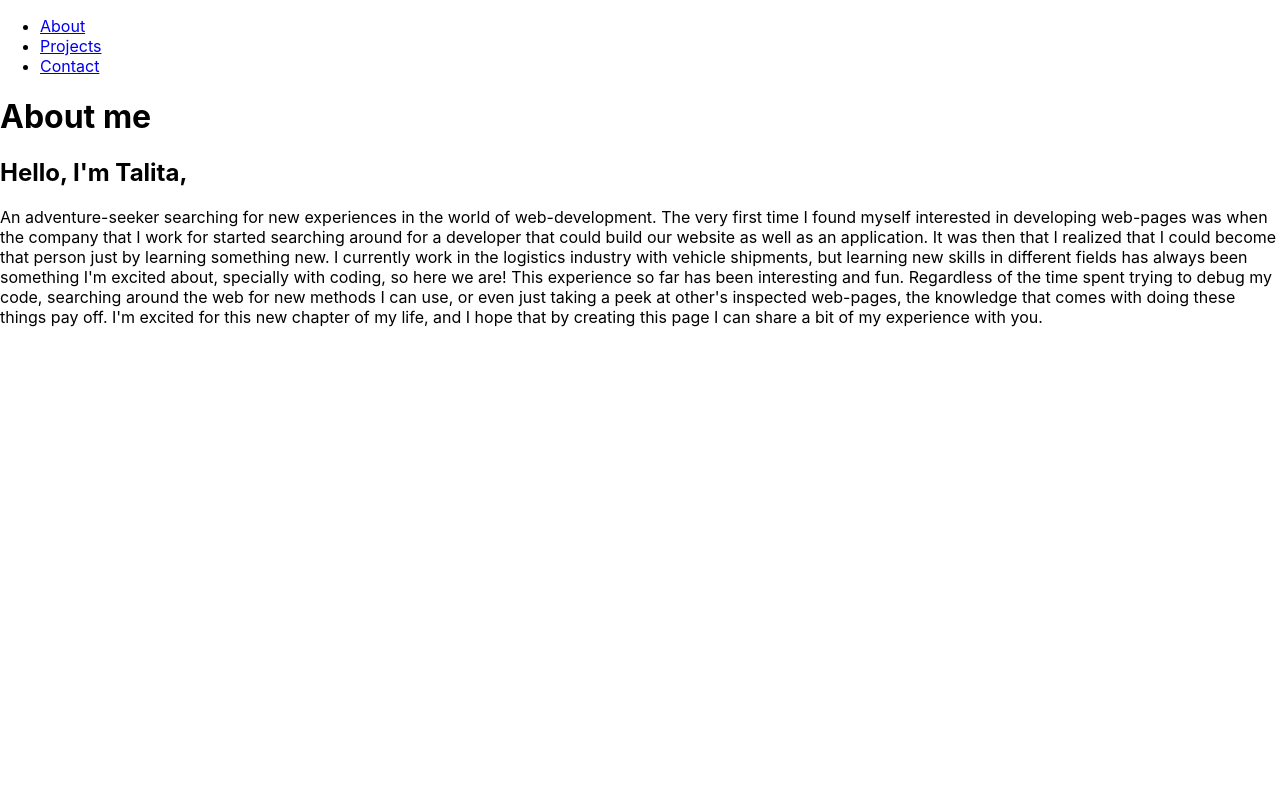
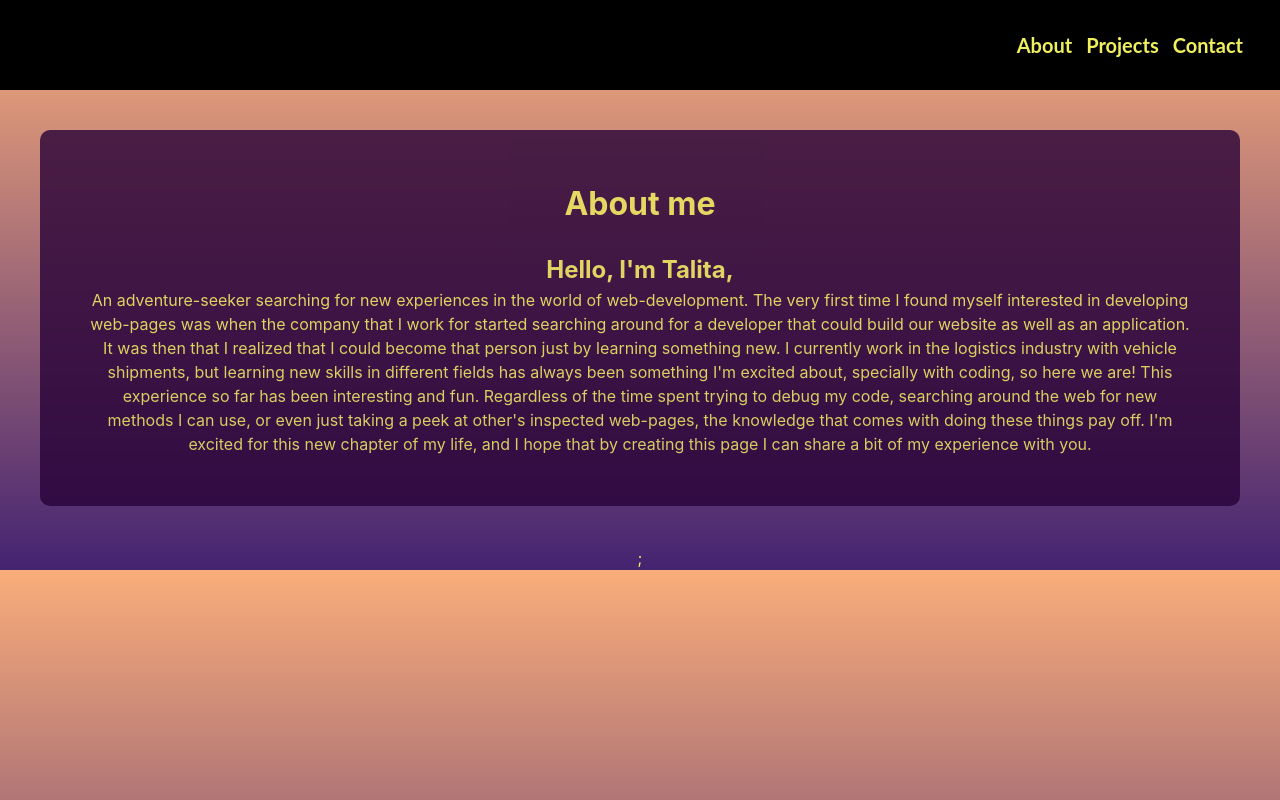
Before and after one commit to taliitacamargo/React-portfolio, a React (Create React App) app in the folder portfolio/: page / in a window 1280 px wide. Built offline with nearby package versions, Linux system fonts and the light colour scheme.

Commit message:
adding content

```diff
--- a/portfolio/src/App.css
+++ b/portfolio/src/App.css
@@ -1,38 +1,51 @@
-.App {
-  text-align: center;
+* {
+  box-sizing: border-box;
+  padding: 0;
+  margin: 0;
 }
 
-.App-logo {
-  height: 40vmin;
-  pointer-events: none;
+header {
+  padding: 30px;
+  text-align: center;
+  background: #000000;
+  font-size: 20px;
+  font-family: 'Lato', sans-serif;
+  font-weight: bold;
+  text-align: right;
 }
 
-@media (prefers-reduced-motion: no-preference) {
-  .App-logo {
-    animation: App-logo-spin infinite 20s linear;
-  }
+nav {
+    list-style-type: none;
 }
 
-.App-header {
-  background-color: #282c34;
-  min-height: 100vh;
-  display: flex;
-  flex-direction: column;
-  align-items: center;
-  justify-content: center;
-  font-size: calc(10px + 2vmin);
-  color: white;
+li {
+  display: inline;
+  margin: 7px;
 }
 
-.App-link {
-  color: #61dafb;
+a {
+  text-decoration: none;
+  color:#f0f05e;
 }
 
-@keyframes App-logo-spin {
-  from {
-    transform: rotate(0deg);
-  }
-  to {
-    transform: rotate(360deg);
-  }
+/* header styling ends here */
+
+body {
+text-align: center;
+color: #f0f05e;
+background: hsla(265, 53%, 29%, 1);
+background: linear-gradient(90deg, hsla(265, 53%, 29%, 1) 0%, hsla(24, 93%, 73%, 1) 100%);
+background: -moz-linear-gradient(90deg, hsla(265, 53%, 29%, 1) 0%, hsla(24, 93%, 73%, 1) 100%);
+background: -webkit-linear-gradient(90deg, hsla(265, 53%, 29%, 1) 0%, hsla(24, 93%, 73%, 1) 100%);
+filter: progid: DXImageTransform.Microsoft.gradient( startColorstr="#432371", endColorstr="#FAAE7B", GradientType=1 );
+line-height: 1.5;
+
 }
+
+.about-container {
+  background-color: #280238;
+  margin: 40px;
+  border-radius: 10px;
+  padding: 50px;
+  opacity: 80%
+}
--- a/portfolio/src/App.js
+++ b/portfolio/src/App.js
@@ -1,6 +1,16 @@
 import logo from './logo.svg';
 import TheContainer from './Components/TheContainer';
+import '../src/App.css';
+import backgroundVideo from '../src/Components/Content/knight.mp4';
 
-const App = () => <TheContainer/>;
+function App () {
+    return (
+<div>
+
+<TheContainer/>;
+
+</div>
+    )
+}
 
 export default App;
--- a/portfolio/src/Components/Content/About.js
+++ b/portfolio/src/Components/Content/About.js
@@ -1,9 +1,13 @@
 import React from 'react';
+
 
 export default function About() {
     return (
+
+        <div className = "about-container">
         <div>
             <h1>About me</h1>
+            <br/>
             <h2> Hello, I'm Talita,</h2>
             <p>
                 An adventure-seeker searching for new experiences in the world of web-development. The very first time I found myself interested in developing web-pages was when the company that I work for started searching around for a developer that could build our website as well as an application. It was then that I realized that I could become that person just by learning something new. I currently work in the logistics industry with vehicle shipments, but learning new skills in different fields has always been something I'm excited about, specially with coding, so here we are!
@@ -11,5 +15,6 @@ export default function About() {
                 I'm excited for this new chapter of my life, and I hope that by creating this page I can share a bit of my experience with you.
             </p>
         </div>
+        </div>
     );
 }
--- a/portfolio/src/Components/NavBar.js
+++ b/portfolio/src/Components/NavBar.js
@@ -2,6 +2,8 @@ import React from 'react';
 
 function NavBar({currentPage, handlePageChange}) {
     return(
+        <header>
+            <nav>
         <ul className = "nav nav-tabs">
             <li className="nav-item">
                 <a
@@ -30,6 +32,8 @@ function NavBar({currentPage, handlePageChange}) {
                 </a>
             </li>
         </ul>
+        </nav>
+        </header>
     );
 }
 
```
Also changed, not shown: 2 other files (tests, documents, lock files or other folders).
